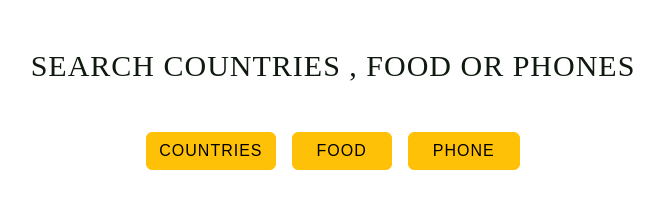
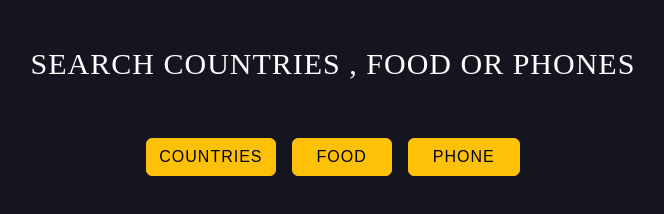
Before and after one commit to akjilan/Countries-Food_API, a plain HTML site: page index.html in a window 1280 px wide. Shown: the whole page, without its empty margins (307-971 px from the left). Drawn offline with nearby package versions, Linux system fonts and the light colour scheme.

Commit message:
dark mood edited

```diff
--- a/index.html
+++ b/index.html
@@ -13,7 +13,23 @@
 
 </head>
 
-<body>
+<body class="landing-page">
+  <main >
+    <section class="row">
+      <section>
+        <h2 class="text-center mt-3 main-title">Search Countries , Food or Phones </h2>
+      </section>
+      <section class="mt-5 d-flex justify-content-center">
+        <a href="countries.html"><button class="btn btn-warning me-3"> COUNTRIES </button></a>
+        <a href="meal.html"><button class="btn btn-warning px-4 me-3"> FOOD </button></a>
+        <a href="phoneHunter.html"><button class="btn btn-warning px-4"> PHONE </button></a>
+      </section>
+
+
+   </section>
+
+  </main>
+
   <!-- add a element with ``  -->
   <!--
     <div id="container-name">
@@ -36,17 +52,8 @@
     <div id="myPosts"></div> -->
 
   <!-- loading countries  -->
-  <section>
-    <h2 class="text-center mt-5 main-title">Search Countries , Food or Phones </h2>
-  </section>
-  <section class="mt-5 d-flex justify-content-center">
-    <a href="countries.html"><button class="btn btn-warning me-3"> COUNTRIES </button></a>
-    <a href="meal.html"><button class="btn btn-warning px-4 me-3"> FOOD </button></a>
-    <a href="phoneHunter.html"><button class="btn btn-warning px-4"> PHONE </button></a>
-  </section>
 
 
-  </main>
   <script type="text/javascript" src="https://cdn.jsdelivr.net/npm/jquery@3.6.0/dist/jquery.min.js"></script>
   <script src="js/script.js"></script>
   <script src="js/countries.js"></script>
--- a/styles/style.css
+++ b/styles/style.css
@@ -2,13 +2,21 @@
   font-family: sans-serif;
   letter-spacing: 1px;
 }
+.landing-page{
+  background-color: rgb(21, 21, 32);
+  display: flex;
+  justify-content: center;
+  align-items: center;
+  flex-direction: column;
+}
 .main-title{
   font-weight: 650px;
   font-size: 30px;
-  color: rgb(15, 25, 15);
+  color: rgb(255, 255, 255);
   letter-spacing: 1px;
   font-family: 'Times New Roman', Times, serif;
   text-transform: uppercase;
+  padding-top: 30px;
 
 
 }
```
Also changed, not shown: countries.html (+4 -4 lines), meal.html (+2 -2 lines), phoneHunter.html (+3 -2 lines).
